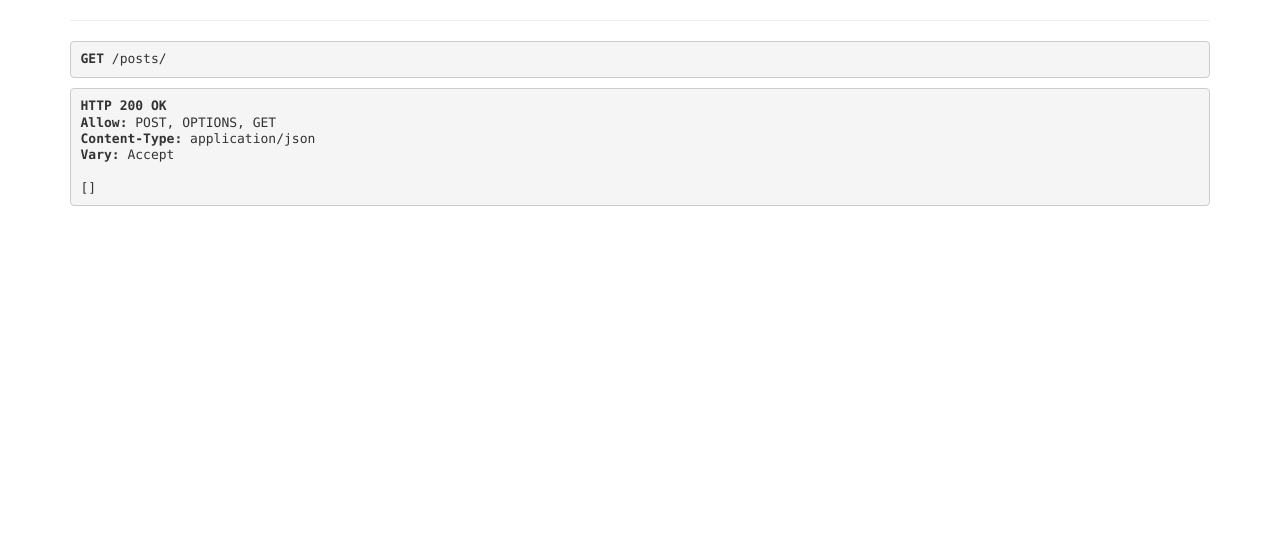
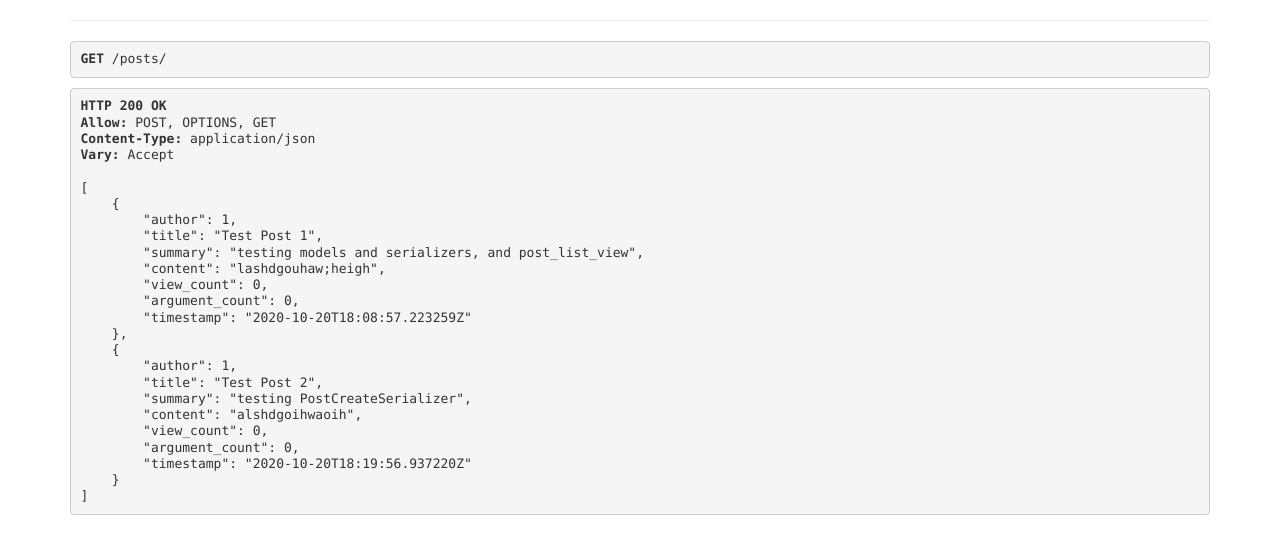
Before and after one commit to Thura-htet/kroid, a Django app: page /posts/ in a window 1280 px wide. Shown: the part 240-800 px from the top of the page. Run offline with Django 3.2, Linux system fonts and the light colour scheme; data comes from the database, SQL or seed files in the repository; data that the repository does not hold is empty; some libraries are stand-ins or nearby versions.

Commit message:
posting to comment working now but need to improve the design of the view code and the structure of the serializer

```diff
--- a/posts/models.py
+++ b/posts/models.py
@@ -31,7 +31,7 @@
 class Comment(MPTTModel):
     author = models.ForeignKey(User, on_delete=models.SET_NULL, null=True)
     parent_post = models.ForeignKey(Post, on_delete=models.CASCADE)
-    parent_comment = TreeForeignKey('self', on_delete=models.SET_NULL,
+    parent = TreeForeignKey('self', on_delete=models.SET_NULL,
     null=True, blank=True, related_name='children',
     db_index=True)
     comment = models.TextField(blank=False, null=False)
@@ -42,7 +42,7 @@
 
     @property
     def is_child(self):
-        return self.parent_comment != None
+        return self.parent != None
 
     def __str__(self):
-        return self.parent_comment
+        return self.parent
--- a/posts/serializers.py
+++ b/posts/serializers.py
@@ -21,13 +21,21 @@
 class PostSerializer(serializers.ModelSerializer):
     class Meta:
         model = Post
-        fields = ['author',
+        fields = [
+            'author',
             'title',
             'summary',
             'content',
-            'views_count',
+            'view_count',
             'argument_count',
-            'timestamp']
+            'timestamp'
+        ]
+
+
+class PostCreateSerializer(serializers.ModelSerializer):
+    class Meta:
+        model = Post
+        fields = ['title', 'summary', 'content']
 
     def validate_data(self, data):
         if len(data['title']) > MAX_TITLE_LENGTH:
@@ -40,20 +48,26 @@
             data['author'] = 'anonymous'
         return data
 
+
 # really need to review this Serializer
 class CommentSerializer(serializers.ModelSerializer):
     # add a SerializerMethodField for number of comments
     class Meta:
         model = Comment
-        fields = ['author',
+        fields = [
+            'author',
             'parent_post',
-            'parent_comment',
+            'parent',
             'comment',
-            'timestamp']
+            'timestamp'
+        ]
+
+class CommentCreateSerializer(serializers.ModelSerializer):
+    class Meta:
+        model = Comment
+        fields = ['comment']
 
     def validate_data(self, data):
-        if len(data['comment']) < 0:
+        if len(data['comment']) == 0:
             raise serializers.ValidationError(f"Comment cannot be empty.")
-        if data['author'] is None:
-            data['author'] = 'anonymous'
         return data
--- a/posts/urls.py
+++ b/posts/urls.py
@@ -6,8 +6,7 @@
 urlpatterns = [
     path('', views.home_page, name='home_page'),
     path('write/', views.write_page, name='write'),
+    path('posts/', views.post_list_view, name='all_posts'),
     path('post/<int:post_id>', views.post_detail, name='post_detial'),
-    path('post/action', views.post_action, name='post_action'),
-    path('posts/', views.post_list_view, name='all_posts'),
     path('post/<int:post_id>/comments', views.comment, name='comments')
 ]
--- a/posts/views.py
+++ b/posts/views.py
@@ -10,7 +10,12 @@
 
 from .forms import PostForm
 from .models import Post, Comment
-from .serializers import PostSerializer, PostActionSerializer, CommentSerializer
+from .serializers import (
+    PostSerializer,
+    PostCreateSerializer,
+    PostActionSerializer,
+    CommentSerializer,
+    CommentCreateSerializer)
 # Create your views here.
 
 ALLOWED_HOSTS = settings.ALLOWED_HOSTS
@@ -36,9 +41,9 @@
 
     else:
         # create a new post
-        serializer = PostSerializer(data=request.data)
+        serializer = PostCreateSerializer(data=request.data)
         if serializer.is_valid(raise_exception=True):
-            serializer.save(user=request.user)
+            serializer.save(author=request.user)
             return Response(serializer.data, status=status.HTTP_201_CREATED)
         return Response(serializer.errors, status=status.HTTP_400_BAD_REQUEST)
 
@@ -62,39 +67,13 @@
         return Response(status=status.HTTP_204_NO_CONTENT)
 
 
-@api_view(['POST'])
-@permission_classes([IsAuthenticated])
-def post_action(request, *args, **kwargs):
-    # serialize the post action first
-    serializer = PostActionSerializer(data=request.data)
-    if serializer.is_valid(raise_exception=True):
-        data = serializer.validated_data
-        post_id = data.get('id')
-        action = data.get('action')
-
-        # try to get the post by the id of post_id
-        try:
-            post = Post.objects.get(id=post_id)
-        except Post.DoesNotExist:
-            return Response(status=status.HTTP_404_NOT_FOUND)
-
-        # serializer the returned post
-        serializer = PostSerializer(post)
-        user = request.user
-        if action == 'unlike':
-            post.likes.remove(user)
-        elif action == 'like':
-            post.likes.add(user)
-    return Response(serializer.data, status=status.HTTP_200_OK)
-
-
 @api_view(['GET', 'POST'])
 @permission_classes([IsAuthenticatedOrReadOnly])
 def comment(request, post_id, *args, **kwargs):
 
     if request.method == 'GET':
         try:
-            comments = Comment.objects.filter(post=post_id)
+            comments = Comment.objects.filter(parent_post=post_id)
         except Comment.DoesNotExist:
             return Response(status=status.HTTP_404_NOT_FOUND)
         serializer = CommentSerializer(comments, many=True)
@@ -109,15 +88,17 @@
             return Response(status=status.HTTP_400_BAD_REQUEST)
 
         try:
+            parent_post = Post.objects.get(id=post_id)
             if comment_to == "comment":
-                parent = Comment.objects.get(id=parent_id)
+                parent_comment = Comment.objects.get(id=parent_id)
             elif comment_to == "post":
-                parent = None
+                parent_comment = None
 
         except (Comment.DoesNotExist, Post.DoesNotExist):
             return Response(status=status.HTTP_400_BAD_REQUEST)
 
-        serializer = CommentSerializer(data=request.data)
-        if serializer.is_valid():
-            serializer.save(user=request.user, parent=parent)
+        data = {"comment": request.data["comment"]}
+        serializer = CommentCreateSerializer(data=data)
+        if serializer.is_valid(raise_exception=True):
+            serializer.save(author=request.user, parent_post=parent_post, parent=parent_comment)
             return Response(serializer.data, status=status.HTTP_200_OK)
--- a/templates/pages/homepage.html
+++ b/templates/pages/homepage.html
@@ -13,7 +13,9 @@
         const responseType = 'json';
 
         const formatPostElement = (post) => "<div class='media' id='" + post.id + "'>" +
-                                            "<div class='media-body>'" + "<h5 class='mt-0'>" + post.title + "</h5>" + "<p>" + post.summary + "</p>" +
+                                            "<div class='media-body>'" +
+                                            "<h5 class='mt-0'>" + "<a href='{{ post.post_url }}'>" + post.title + "</a>" + "</h5>" +
+                                            "<p>" + post.summary + "</p>" +
                                             "</div></div>";
 
         xhr.responseType = responseType;
```
Also changed, not shown: db.sqlite3, posts/migrations/0009_auto_20201021_0932.py (added).
